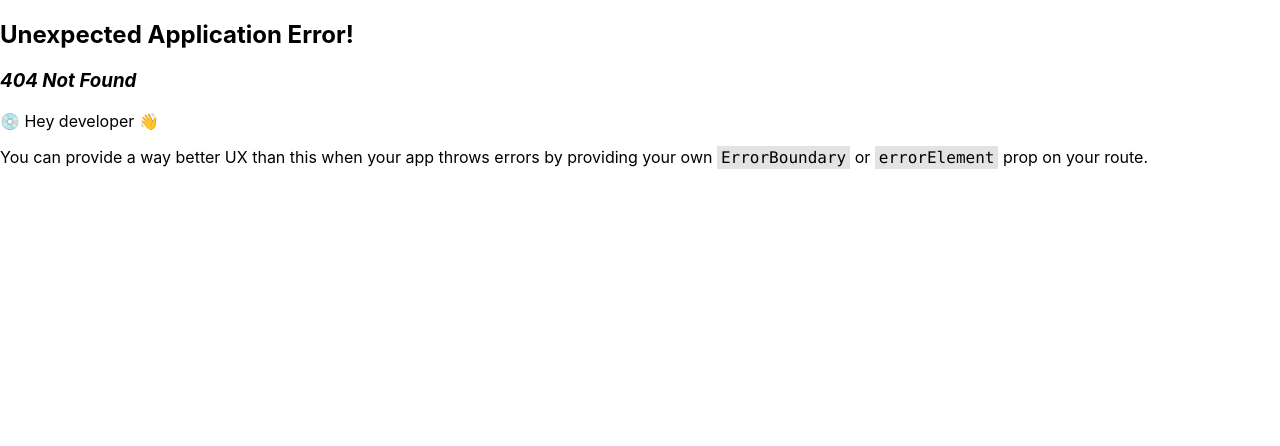
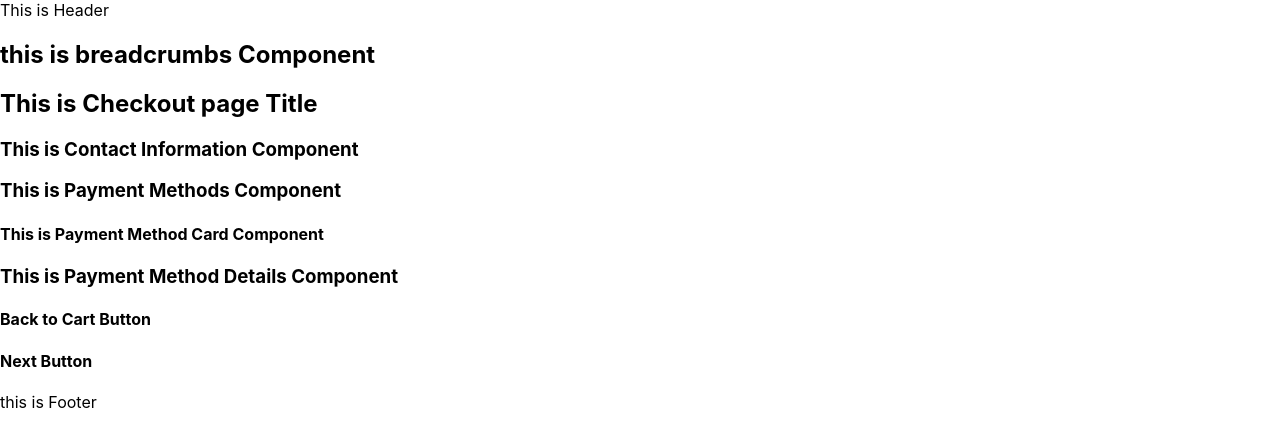
Before and after one commit to JSD-0923/frontend-final-2, a React (Create React App) app: page /checkout-page-payment in a window 1280 px wide. Before the commit this address had no page. Shown: the top 446 px of the page. Built offline with nearby package versions, Linux system fonts and the light colour scheme.

Commit message:
Creating Checkout (Payment) Page and its related components

```diff
--- a/src/Routers/router.js
+++ b/src/Routers/router.js
@@ -1,6 +1,7 @@
 import {createBrowserRouter} from "react-router-dom";
 import LandingPage from "../pages/LandingPage";
 import Layout from "../Layouts/Layout";
+import CheckoutPagePayment from "../pages/CheckoutPagePayment";
 
 
 export const router = createBrowserRouter([
@@ -12,6 +13,10 @@ export const router = createBrowserRouter([
                 path: "/",
                 element: <LandingPage />,
             },
+            {
+                path: "/checkout-page-payment",
+                element: <CheckoutPagePayment />,
+            },
         ]
     }
 
--- /dev/null
+++ b/src/components/CheckoutPagePaymentContainer/CheckoutPagePaymentContainer.js
@@ -0,0 +1,22 @@
+
+import './CheckoutPagePaymentContainer.css'
+import ContactInformation from "../ContactInformation/ContactInformation";
+import PaymentMethods from "../PaymentMethods/PaymentMethods";
+import PaymentMethodDetails from "../PaymentMethodDetails/PaymentMethodDetails";
+const CheckoutPagePaymentContainer = () => {
+
+    return (
+       <div>
+           <h2>this is breadcrumbs Component</h2>
+           <h2>This is Checkout page Title</h2>
+           <ContactInformation/>
+           <PaymentMethods />
+           <PaymentMethodDetails />
+           <h4>Back to Cart Button</h4>
+           <h4>Next Button</h4>
+       </div>
+    )
+}
+
+
+export default CheckoutPagePaymentContainer;
--- /dev/null
+++ b/src/components/ContactInformation/ContactInformation.js
@@ -0,0 +1,10 @@
+
+import './ContactInformation.css'
+const ContactInformation = () => {
+
+    return (
+        <h3>This is Contact Information Component</h3>
+    )
+}
+
+export default ContactInformation;
--- /dev/null
+++ b/src/components/PaymentMethodCard/PaymentMethodCard.js
@@ -0,0 +1,10 @@
+
+import './PaymentMethodCard.css'
+const PaymentMethodCard = () => {
+
+    return (
+        <h4>This is Payment Method Card Component</h4>
+    )
+}
+
+export default PaymentMethodCard;
--- /dev/null
+++ b/src/components/PaymentMethodDetails/PaymentMethodDetails.js
@@ -0,0 +1,11 @@
+
+import './PaymentMethodDetails.css'
+const PaymentMethodDetails = () => {
+
+    return (
+        <h3>This is Payment Method Details Component</h3>
+    )
+}
+
+
+export default PaymentMethodDetails;
--- /dev/null
+++ b/src/components/PaymentMethods/PaymentMethods.js
@@ -0,0 +1,15 @@
+
+import './PaymentMethods.css'
+import PaymentMethodCard from "../PaymentMethodCard/PaymentMethodCard";
+const PaymentMethods = () => {
+
+    return (
+        <div>
+            <h3>This is Payment Methods Component</h3>
+            <PaymentMethodCard />
+        </div>
+
+    )
+}
+
+export default PaymentMethods;
--- /dev/null
+++ b/src/pages/CheckoutPagePayment.js
@@ -0,0 +1,11 @@
+import CheckoutPagePaymentContainer from "../components/CheckoutPagePaymentContainer/CheckoutPagePaymentContainer";
+
+
+const CheckoutPagePayment = () => {
+
+    return (
+        <CheckoutPagePaymentContainer />
+    )
+}
+
+export default CheckoutPagePayment;
```
Also changed, not shown: src/components/CheckoutPagePaymentContainer/CheckoutPagePaymentContainer.css (added), src/components/ContactInformation/ContactInformation.css (added), src/components/PaymentMethodCard/PaymentMethodCard.css (added), src/components/PaymentMethodDetails/PaymentMethodDetails.css (added), src/components/PaymentMethods/PaymentMethods.css (added).
